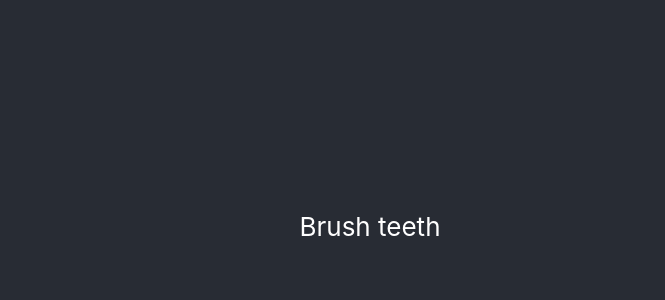
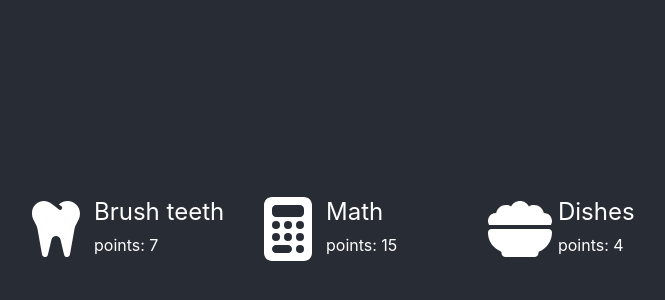
Before and after one commit to vyacheslavs/earn_points, a React (Create React App) app: page / in a window 1280 px wide. Shown: the part 174-474 px from the top of the page, without its empty margins (270-935 px from the left). Built offline with nearby package versions, Linux system fonts and the light colour scheme.

Commit message:
more dev on activities

```diff
--- a/src/Activity.css
+++ b/src/Activity.css
@@ -0,0 +1,37 @@
+.activity .name {
+    margin: 0;
+    font-size: 1.5rem;
+}
+
+.activity .icon {
+    width: 4rem;
+    height: 4rem;
+}
+
+.activity {
+    display: grid;
+    grid-template-columns: 4.3rem 0.2rem 10rem;
+}
+
+.activity {
+    font-size: 1rem;
+    margin-block-start: 0.5rem;
+}
+
+.activity.enabled {
+    cursor: pointer;
+}
+
+.activity .name-container {
+    display: grid;
+    grid-template-columns: 10 rem;
+    text-align: left;
+}
+
+.activity.enabled:hover {
+    color: greenyellow;
+}
+
+.activity.disabled {
+    color: gray;
+}
--- a/src/Activity.js
+++ b/src/Activity.js
@@ -1,5 +1,19 @@
 import './Activity.css';
+import { library } from '@fortawesome/fontawesome-svg-core'
+import { fas } from '@fortawesome/free-solid-svg-icons'
+import { FontAwesomeIcon } from '@fortawesome/react-fontawesome'
 
-export default function Activity({name, amount}) {
-    return (<div class="activity">{name}</div>);
+library.add(fas)
+
+export default function Activity({name, amount, icon, disabled}) {
+    return (
+    <div className={"activity " + (disabled ? 'disabled' : 'enabled')}>
+        <div><FontAwesomeIcon className='icon' icon={icon} /></div>
+        <div></div>
+        <div className='name-container'>
+            <div className='name'>{name}</div>
+            <div>points: {amount}</div>
+        </div>
+
+    </div>);
 }
--- a/src/App.css
+++ b/src/App.css
@@ -17,7 +17,9 @@
   background-color: #282c34;
   min-height: 100vh;
   display: flex;
-  flex-direction: column;
+  flex-direction: row;
+  flex-wrap: wrap;
+
   align-items: center;
   justify-content: center;
   font-size: calc(10px + 2vmin);
@@ -36,3 +38,10 @@
     transform: rotate(360deg);
   }
 }
+
+.board-container {
+  display: flex;
+  flex-wrap: wrap;
+  margin-left: 10vh;
+  margin-right: 10vh;
+}
--- a/src/App.js
+++ b/src/App.js
@@ -6,7 +6,9 @@ function App() {
   return (
     <div className="App">
       <header className="App-header">
-        <Board></Board>
+        <div className='board-container'>
+          <Board></Board>
+        </div>
       </header>
     </div>
   );
--- a/src/Board.js
+++ b/src/Board.js
@@ -6,7 +6,7 @@ export default function Board() {
         return (
             <>
             {data.activities.map((item, index) => (
-                <Activity name={item.name} amount={item.amount}></Activity>))}
+                <Activity key={index} name={item.name} amount={item.amount} icon={item.icon} disabled={item.disabled}></Activity>))}
             </>
         );
 }
--- a/src/activities.json
+++ b/src/activities.json
@@ -1,5 +1,7 @@
 {
     "activities": [
-        {"name": "Brush teeth", "amount": 7}
+        {"name": "Brush teeth", "amount": 7, "icon": "fa-solid fa-tooth", "disabled": false},
+        {"name": "Math", "amount": 15, "icon":"fa-solid fa-calculator", "disabled": false},
+        {"name": "Dishes", "amount": 4, "icon":"fa-solid fa-bowl-food", "disabled": false}
     ]
 }
```
Also changed, not shown: package.json (+11 -2 lines), src/server.js (added, +17 -0 lines), src/index.js (line endings or trailing spaces), 1 other file (tests, documents, lock files or other folders).
